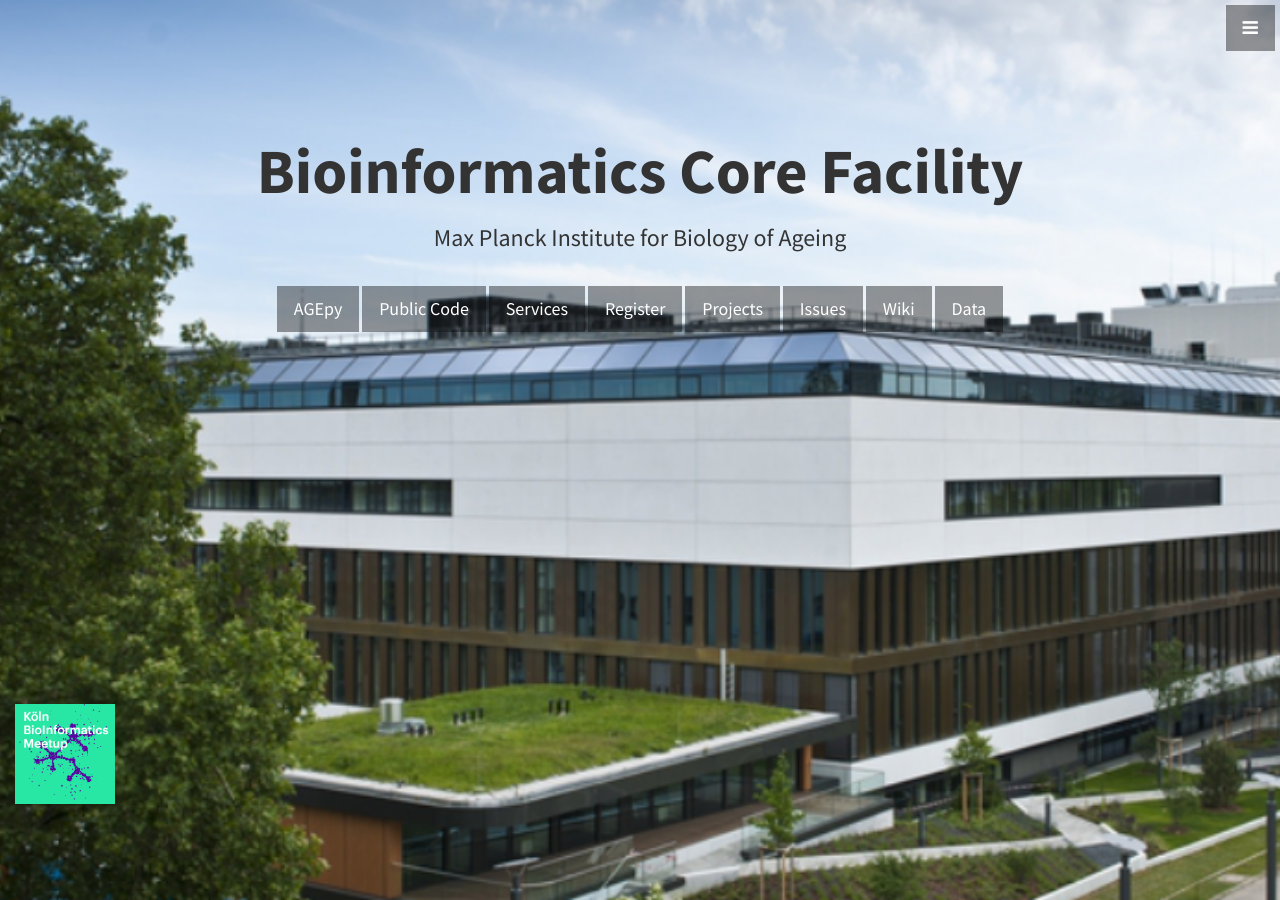
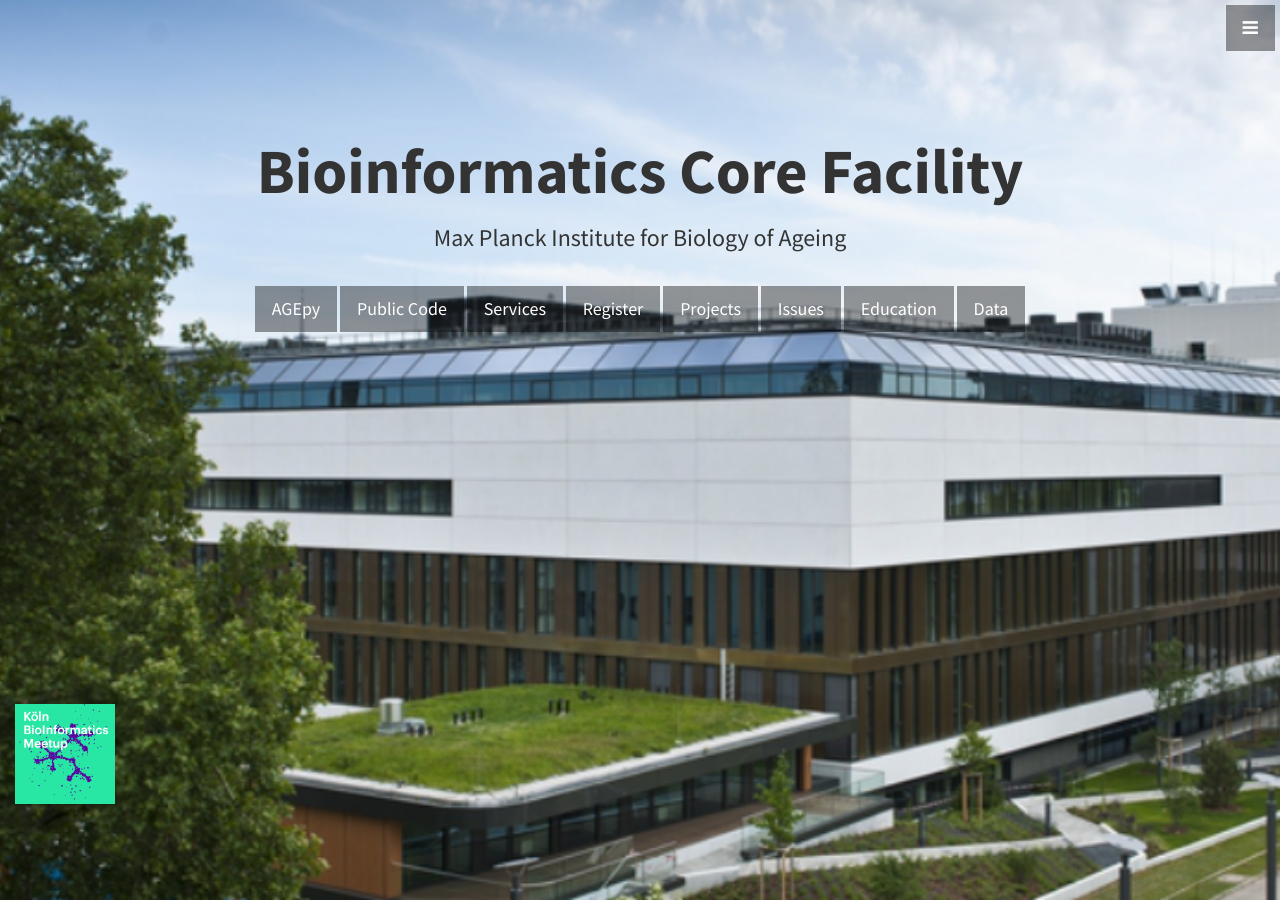
Before and after one commit to mpg-age-bioinformatics/mpg-age-bioinformatics.github.io, a Jekyll site: the page built from index.html, in a window 1280 px wide and 900 px high. Built offline with Jekyll 4.4.1, drawn with Linux system fonts in a browser that asks for light colours.

Commit message:
Update header.html

```diff
--- a/_includes/header.html
+++ b/_includes/header.html
@@ -21,7 +21,7 @@
     <a href="#about" class="btn btn-dark btn-lg">Register</a>
     <a href="https://github.molgen.mpg.de/mpg-age-bioinformatics" class="btn btn-dark btn-lg">Projects</a>
     <a href="https://github.molgen.mpg.de/issues?utf8=✓&q=is%3Aopen+is%3Aissue+user%3Ampg-age-bioinformatics+" class="btn btn-dark btn-lg">Issues</a>
-    <a href="https://github.molgen.mpg.de/mpg-age-bioinformatics/core/wiki" class="btn btn-dark btn-lg">Wiki</a>
+    <a href="#callout" class="btn btn-dark btn-lg">Education</a>
     <a href="https://datashare.mpcdf.mpg.de" class="btn btn-dark btn-lg">Data</a>
     </p>
     <br>
```
